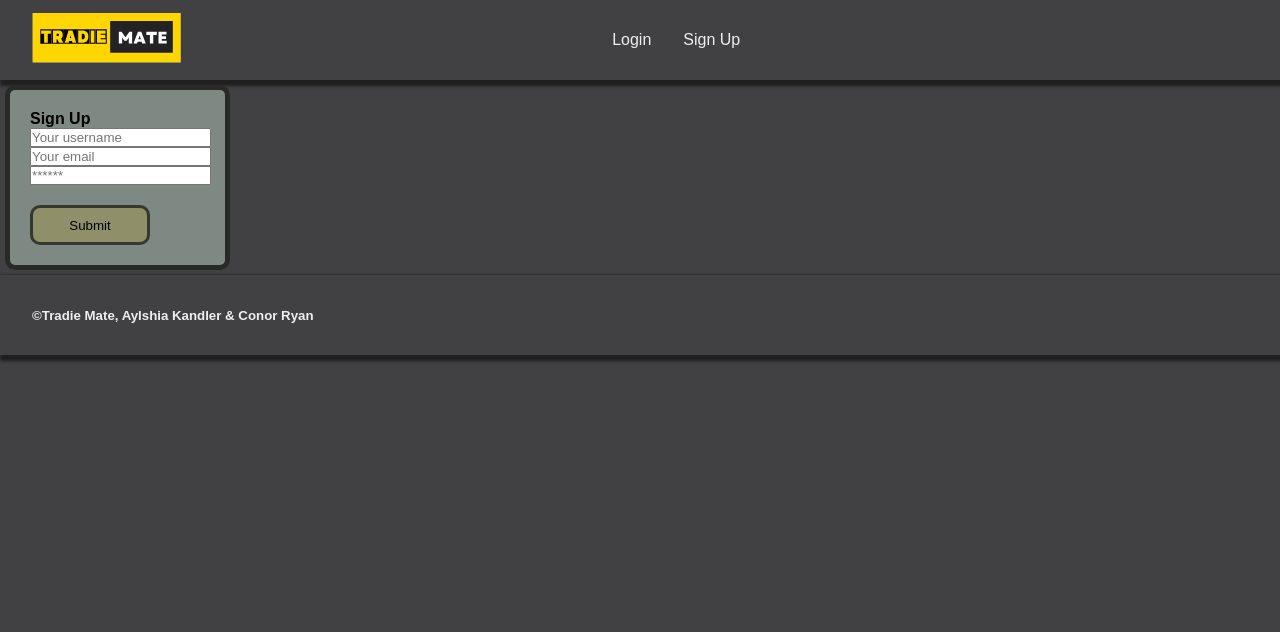
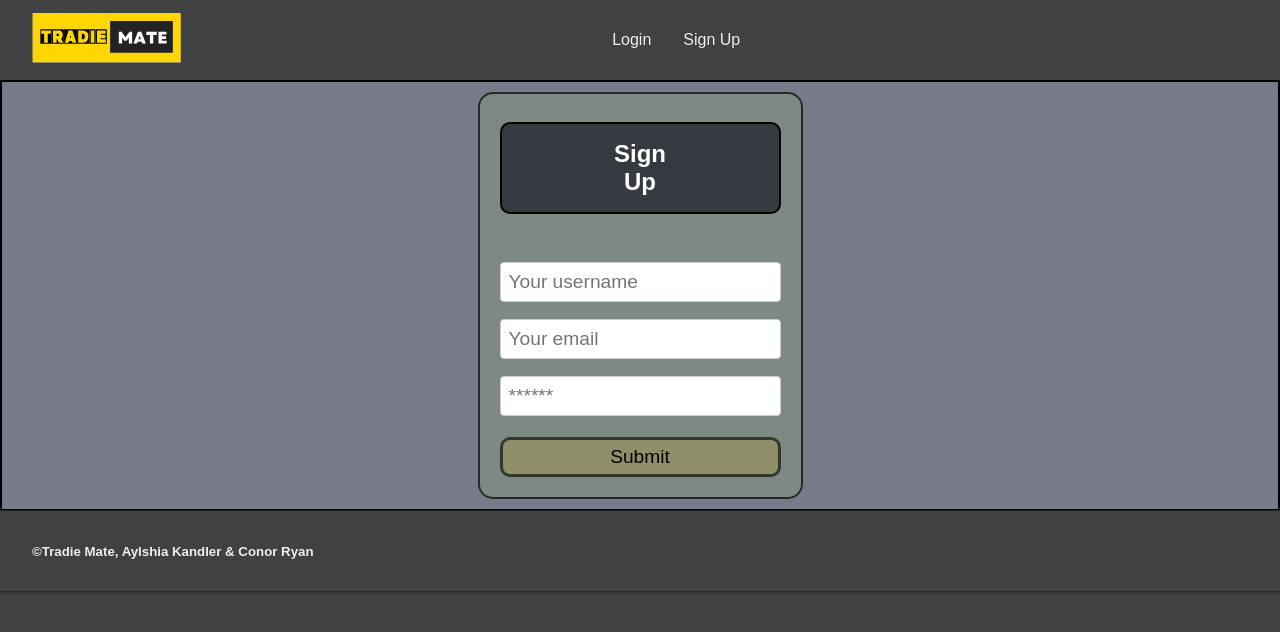
Before and after one commit to alyshiak/tradie-mate, a React (Create React App) app in the folder client/tradie-mate/: page /signup in a window 1280 px wide. Shown: the top 632 px of the page. Built offline with nearby package versions, Linux system fonts and the light colour scheme.

Commit message:
finished most css just need to fix footer to bottom of webpage

```diff
--- a/client/tradie-mate/src/components/Styles/main.css
+++ b/client/tradie-mate/src/components/Styles/main.css
@@ -104,7 +104,7 @@ header img {
 }
 
 *{
-    margin: 0;
+    margin: 6;
     padding: 0;
     box-sizing: border-box;
     font-family: sans-serif;
@@ -121,6 +121,7 @@ body{
     max-width: 1300px;
     width: 100%;
     margin: auto;
+    border: .5px solid black;
 }
 section{
     min-height: 100vh;
@@ -141,13 +142,13 @@ h1{
 }
 .card{
     flex: 0 0 calc(33.33% - 20px);
-    margin: 5px;
-    width: 225px;
+    margin: 10px;
+    width: 325px;
     background:#7e8983;
-    border-radius: 10px;
+    border-radius: 15px;
     padding: 20px;
     transition: .3s;
-    border: 5px solid transparent;
+    border: 2px solid transparent;
     border-color: rgb(41, 42, 40);
 }
 .card:hover{
@@ -160,7 +161,7 @@ border-color:yellow ;
     background:rgb(143, 143, 106);
     color: black;
     border-radius: 10px;
-    max-width: 120px;
+    /* max-width: 120px; */
     width: 100%;
     height: 40px;
     display: flex;
@@ -179,9 +180,12 @@ border-color:yellow ;
   #test{
 display: flex;
 flex-wrap: wrap;
-width: 60%;
+width: 100%;
 margin: auto;
-margin-top: 40px;
+/* margin-top: 40px; */
+background-color: #787c8a;
+justify-content: center;
+border: 2px solid black;
 
   }
   .align-centre{
@@ -192,50 +196,114 @@ margin-top: 40px;
     padding: 2px 2px;
   }
 
-  /* .footer{
-
+.container {
     display: flex;
+    flex-direction: column;
     align-items: center;
-	justify-content: space-between;
-	height: 80px;
-	padding: 0 2rem;
-	background-color: var(--mainColor);
-	color: var(--textColor);
-
-    box-shadow:3px 3px 3px 3px #1f1f20;
 }
 
-.sb__footer{
+.card-header {
+    background-color: #343a40;
+    color: #fff;
+    font-size: 1.5rem;
+    text-align: center;
+    margin-top: .5rem;
+    margin-bottom: 2rem;
+    padding: 1rem 6rem;
+    border-radius: 10px;
+    border: 2px solid black;
+
+}
+.card-header-a{
+    background-color: #343a40;
+    color: #fff;
+    font-size: 1.5rem;
+    text-align: center;
+    margin-top: .5rem;
+    margin-bottom: 2rem;
+    padding: 1rem 18rem;
+    border-radius: 10px;
+    border: 2px solid black;
+}
+ul{
+    list-style: none;
+    margin: 0;
+    padding: 0;
     display: flex;
     flex-direction: column;
-    width:100%;
+    align-items: center;
+    background-color: #eee;
+    margin-bottom: 1rem;
+    border-radius: 10px;
+    border: 3px solid #1f1f20;
+
 }
-.sb__footer-links{
+.ul-a{
+    list-style: none;
+    margin: 0;
+    padding: 0;
     display: flex;
-    justify-content: space-between;
+    flex-direction: column;
     align-items: center;
-    flex-direction: column;
-    flex-wrap:wrap;
-    width: 100%;
-
-    margin-bottom: 4rem;
+    background-color: #eee;
+    margin-bottom: 1rem;
+    border-radius: 10px;
+    border: 3px solid #1f1f20;
+    width: 40%;
+;
 }
 
-.sb__footer-links-div{
+li{
+    margin-top: 1rem;
+    margin-bottom: 1rem;
+    font-size: 1.2rem;
+    text-align: center;
+    border: #1f1f20;
+}
+
+my-3{
+    border-radius: 15px;
+    padding: 20px;
+    border: 5px solid black;
+}
+/* .card{
+    background-color: #fff;
+    border: 1px solid #ccc;
+    padding: 1rem 2rem;
+    margin: 2rem 0;
+} */
+form {
+    display: flex;
+    flex-direction: column;
+    align-items: center;
+}
+
+label{
+    font-size:1.2rem;
+    margin-bottom: 0.5rem;
+}
+input,
+ textarea {
+    padding: 0.5rem;
+    margin-top: 1rem;
+    margin-bottom: 1px;
+    border: 1px solid #ccc;
+    border-radius: 0.25rem;
+    font-size: 1.2rem;
     width: 100%;
-    margin: 1.3rem;
-    display: flex;
-justify-content:center;
-flex-direction: column;
+    box-sizing: border-box;
+ }
 
+ button {
+background-color: #343a40;
+color: #fff;
+font-size: 1.2rem;
+padding: 0.5rem 1rem;
+border: none;
+border-radius: 0.25rem;
+cursor: pointer;
+ }
 
-}
-h5{
-    color: #d2c7c7;
-   text-align: center;
-   max-width: 100%;
-   margin: 0 auto;
-} */
 .footer{
 display: flex;
 align-items: center;
@@ -244,7 +312,7 @@ height: 80px;
 padding: 0 2rem;
 background-color: var(--mainColor);
 color: var(--textColor);
-box-shadow: 3px 3px 3px 3px #1f1f20;
+box-shadow: -1px -2px 3px 3px #1f1f20;
 }
 
 .sb__footer {
--- a/client/tradie-mate/src/pages/Login.js
+++ b/client/tradie-mate/src/pages/Login.js
@@ -42,7 +42,7 @@ const Login = (props) => {
   };
 
   return (
-    <main className="flex-row justify-center mb-4">
+    <main className="container flex-row justify-center mb-4"style={{ backgroundColor: '#787c8a' }}>
       <div className="col-12 col-lg-10">
         <div className="card">
           <h4 className="card-header bg-dark text-light p-2">Login</h4>
--- a/client/tradie-mate/src/pages/Signup.js
+++ b/client/tradie-mate/src/pages/Signup.js
@@ -39,7 +39,7 @@ const Signup = () => {
   };
 
   return (
-    <main className="flex-row justify-center mb-4">
+    <main className="container flex-row justify-center mb-4"style={{ backgroundColor: '#787c8a' }}>
       <div className="col-12 col-lg-10">
         <div className="card">
           <h4 className="card-header bg-dark text-light p-2">Sign Up</h4>
--- a/client/tradie-mate/src/pages/SingleTradie.js
+++ b/client/tradie-mate/src/pages/SingleTradie.js
@@ -26,21 +26,22 @@ const SingleTradie = ({  name,  trade, location, email, phone, comments}) => {
     return <div>Loading...</div>;
   }
   return (
-    <div  className="my-3">
-      <h4 className="card-header bg-dark text-light p-2 m-0">
+    <div  className=" container my-3" style={{ backgroundColor: '#787c8a ' }}>
+      <h4 className="card-header-a bg-dark text-light p-2 m-0">
                     {tradie.name} <br />
                   </h4>
-                  <ul>
-                    <li>{tradie.trade}</li>
-                    <li>{tradie.location}</li>
-                    <li>{tradie.email}</li>
-                    <li>{tradie.phone}</li>
+
+                  <ul className='ul-a'>
+                    <li>Trade :- {tradie.trade} </li>
+                    <li>Location :- {tradie.location}</li>
+                    <li>Email :- {tradie.email}</li>
+                    <li> Phone :- {tradie.phone}</li>
                   </ul>
 
-      <div className="my-5">
+      <div className=" card my-5">
         <CommentList comments={tradie.comments} />
       </div>
-      <div className="m-3 p-4" style={{ border: '1px dotted #1a1a1a' }}>
+      <div className="card m-3 p-4" style={{ border: '2px solid #1a1a1a' }}>
         <CommentForm tradieId={tradie._id} />
       </div>
     </div>
--- a/client/tradie-mate/src/pages/tradieForm.js
+++ b/client/tradie-mate/src/pages/tradieForm.js
@@ -39,10 +39,10 @@ const TradieForm = () => {
   };
 
   return (
-    <main className="flex-row justify-center mb-4">
+    <main className="container flex-row justify-center mb-4 " style={{ backgroundColor: '#787c8a' }}>
       <div className="col-12 col-lg-10">
         <div className="card">
-          <h4 className="card-header bg-dark text-light p-2">Add Tradie Mate</h4>
+          <h4 className="card-header bg-dark text-light p-2">Add a Tradie Mate</h4>
           <div className="card-body">
             {data ? (
               <p>
@@ -53,7 +53,7 @@ const TradieForm = () => {
               <form onSubmit={handleFormSubmit}>
                 <input
                   className="form-input"
-                  placeholder="Your name"
+                  placeholder="Your Name"
                   name="name"
                   type="text"
                   value={formState.name}
@@ -61,7 +61,7 @@ const TradieForm = () => {
                 />
                 <input
                   className="form-input"
-                  placeholder="Your trade"
+                  placeholder="Your Trade"
                   name="trade"
                   type="text"
                   value={formState.trade}
@@ -69,7 +69,7 @@ const TradieForm = () => {
                 />
                  <input
                   className="form-input"
-                  placeholder="Your location"
+                  placeholder="Your Location"
                   name="location"
                   type="text"
                   value={formState.location}
@@ -77,7 +77,7 @@ const TradieForm = () => {
                 />
                 <input
                   className="form-input"
-                  placeholder="Your email"
+                  placeholder="Your Email"
                   name="email"
                   type="email"
                   value={formState.email}
@@ -85,7 +85,7 @@ const TradieForm = () => {
                 />
                 <input
                   className="form-input"
-                  placeholder="phone number"
+                  placeholder="Phone Number"
                   name="phone"
                   type="text"
                   value={formState.phone}
@@ -94,7 +94,7 @@ const TradieForm = () => {
                 <button
                   className="btn btn-block btn-primary"
                   style={{ cursor: 'pointer' }}
-                  type="submit"
+                  type="Submit"
                 >
                   Submit
                 </button>
```
Lines whose indentation alone changed are shown as unchanged.
